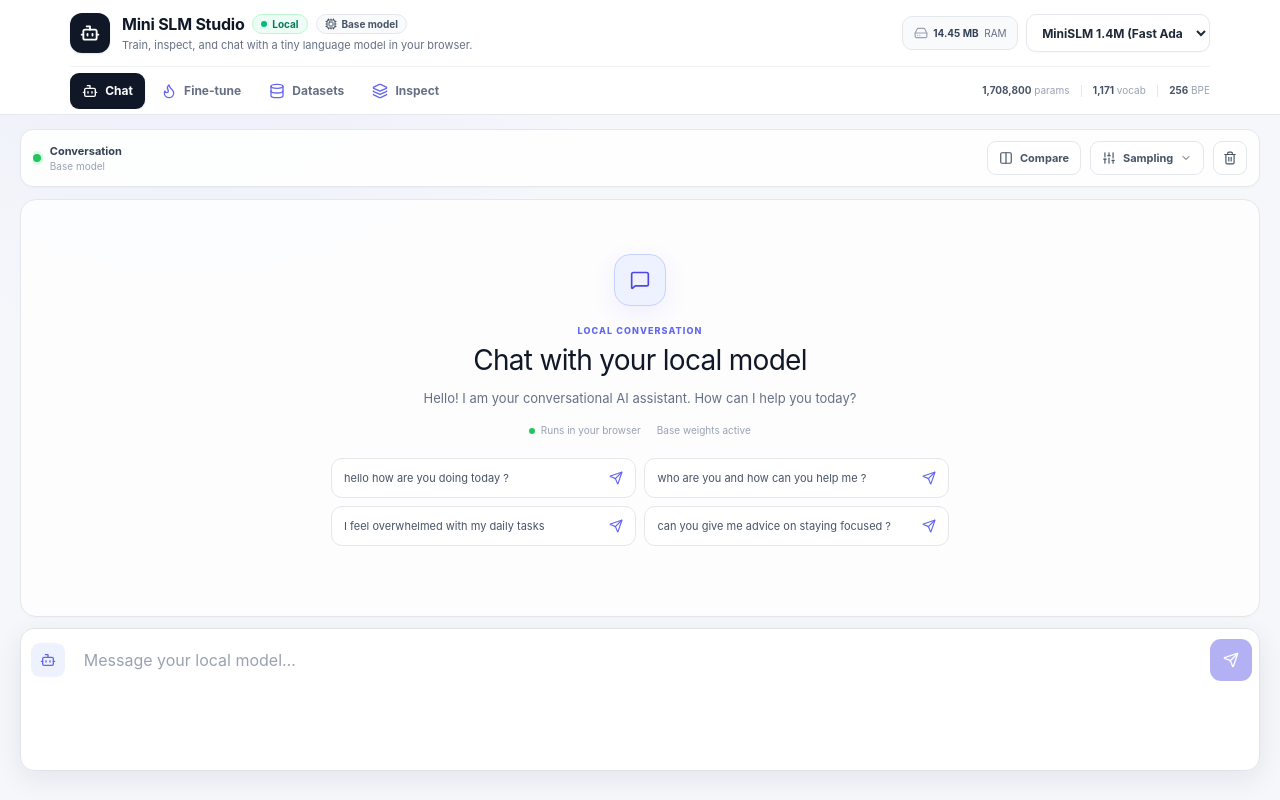
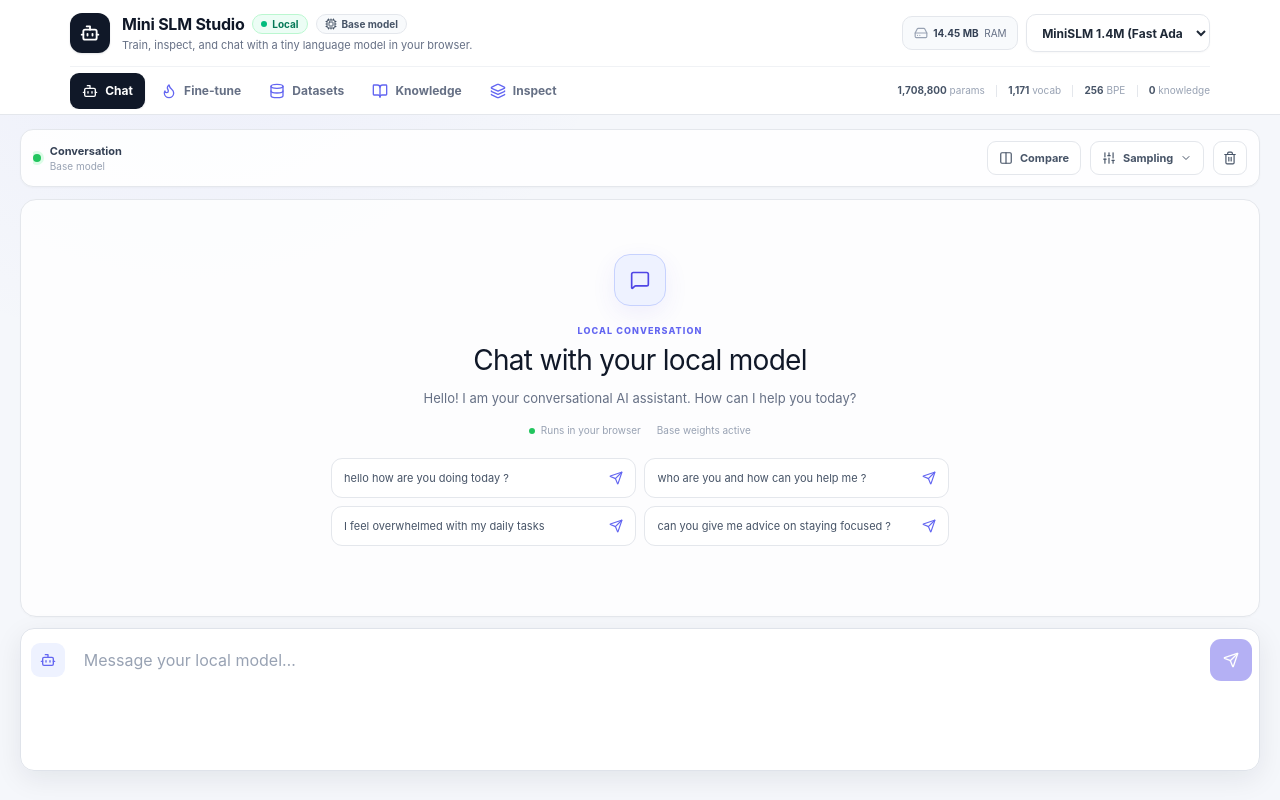
Before and after one commit to goldi0002/Mini-slm, a React (Vite) app: page / in a window 1280 px wide. Built offline with nearby package versions, Linux system fonts and the light colour scheme.

Commit message:
feat: add knowledge section to studio navigation

```diff
--- a/src/components/Header.tsx
+++ b/src/components/Header.tsx
@@ -12,6 +12,7 @@
   Sparkles,
   Flame,
   Cpu,
+  BookOpen,
 } from 'lucide-react';
 import { ModelConfig } from '../types';
 import { defaultTokenizer } from '../slm/tokenizer';
@@ -20,18 +21,20 @@
   models: ModelConfig[];
   currentModel: ModelConfig;
   onSelectModel: (model: ModelConfig) => void;
-  activeTab: 'chat' | 'train' | 'inspect' | 'datasets';
-  setActiveTab: (tab: 'chat' | 'train' | 'inspect' | 'datasets') => void;
+  activeTab: 'chat' | 'train' | 'inspect' | 'datasets' | 'knowledge';
+  setActiveTab: (tab: 'chat' | 'train' | 'inspect' | 'datasets' | 'knowledge') => void;
   isFinetuned: boolean;
   onResetToBase: () => void;
   paramStats: { total: number; trainable: number; loraOnly: number };
   memoryFormatted?: string;
+  knowledgeCount?: number;
 }
 
 const navItems = [
   { id: 'chat' as const, label: 'Chat', icon: Bot },
   { id: 'train' as const, label: 'Fine-tune', icon: Flame },
   { id: 'datasets' as const, label: 'Datasets', icon: Database },
+  { id: 'knowledge' as const, label: 'Knowledge', icon: BookOpen },
   { id: 'inspect' as const, label: 'Inspect', icon: Layers },
 ];
 
@@ -45,6 +48,7 @@
   onResetToBase,
   paramStats,
   memoryFormatted = '1.8 MB',
+  knowledgeCount = 0,
 }) => (
   <header className="app-header">
     <div className="app-header__inner">
@@ -155,6 +159,8 @@
           <span><strong>{defaultTokenizer.vocabSize.toLocaleString()}</strong> vocab</span>
           <i />
           <span><strong>{defaultTokenizer.bpeMergeCount}</strong> BPE</span>
+          <i />
+          <span><strong>{knowledgeCount}</strong> knowledge</span>
         </div>
       </nav>
     </div>
```
